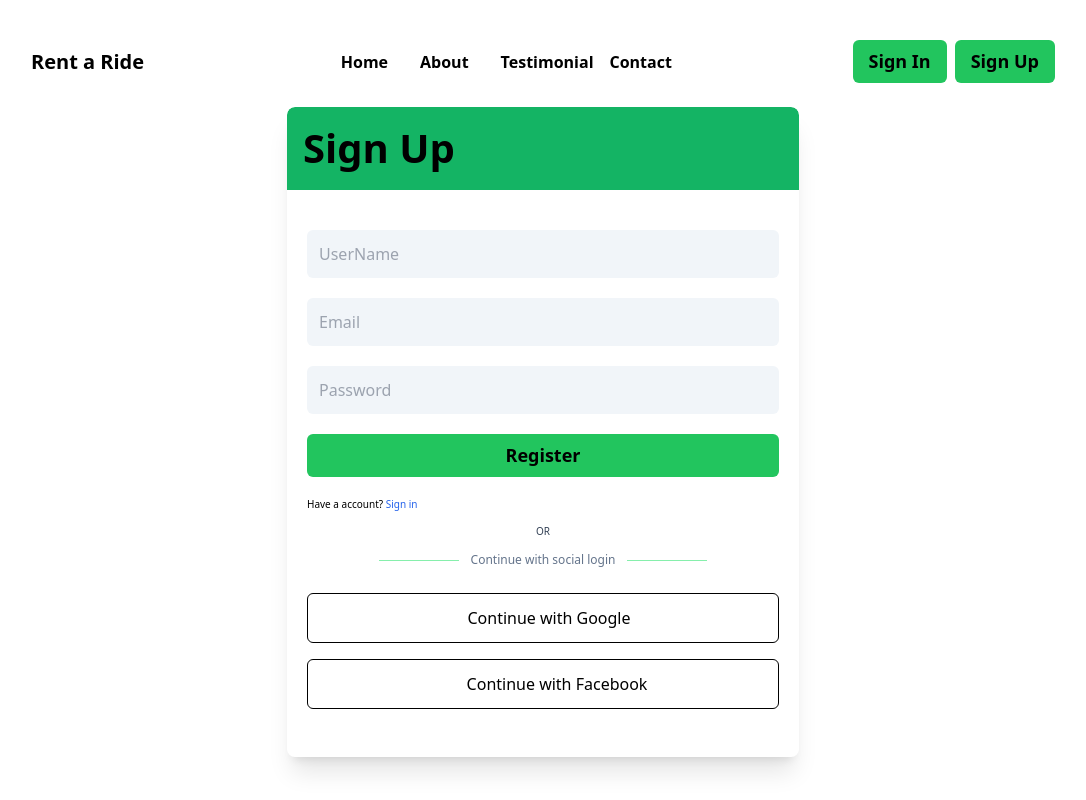
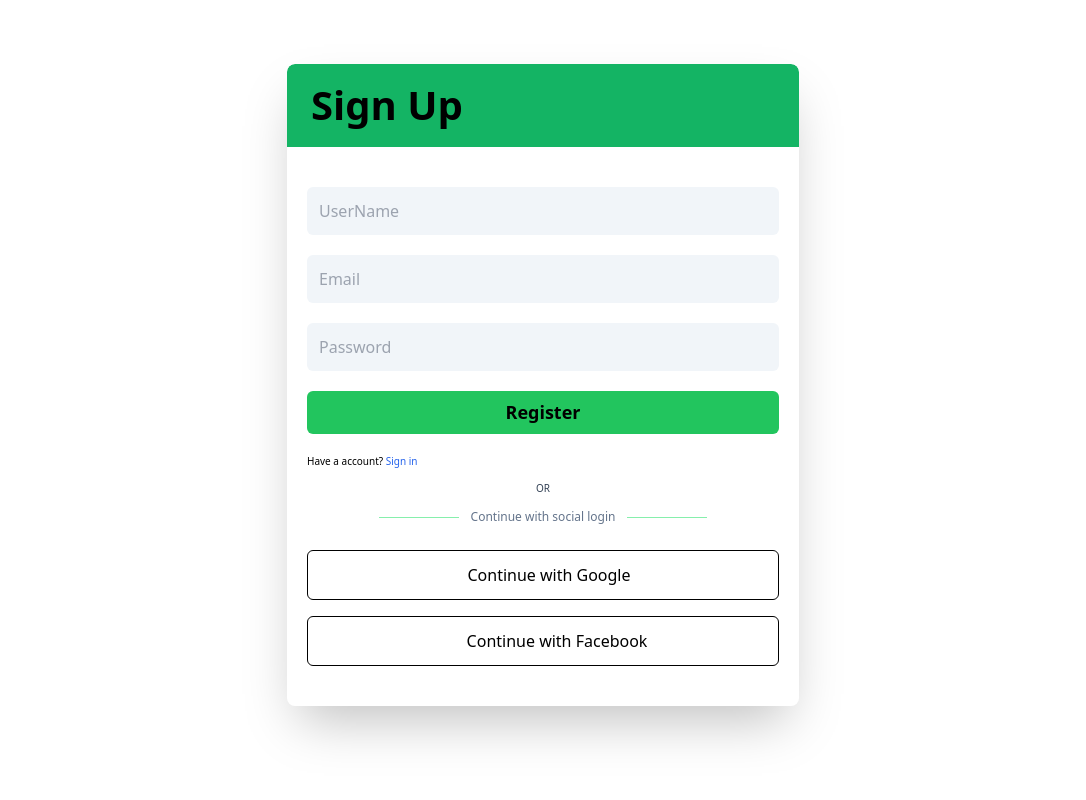
Before and after one commit to srikrishna206/Rent-a-Ride, a React (Vite) app in the folder client/: page /signUp in a window 1280 px wide. Shown: the whole page, without its empty margins (97-1183 px from the left). Built offline with nearby package versions, Linux system fonts and the light colour scheme.

Commit message:
created componets with and without Navbar

```diff
--- a/client/src/App.jsx
+++ b/client/src/App.jsx
@@ -2,23 +2,31 @@ import { BrowserRouter, Route, Routes } from "react-router-dom";
 import Home from "./pages/Home";
 import SignUp from "./pages/SignUp";
 import SignIn from "./pages/SignIn";
+import About from "./pages/About";
 
-import About from "./pages/About";
-import Header from "./components/Header";
 import styles from ".";
+import With_nav from "./components/Layout/With_nav";
 
 function App() {
   return (
     <>
       <BrowserRouter>
         <div className={`${styles.paddingX}  `}>
-          <Header />
           <Routes>
-            <Route path="/" element={<Home />} />
-            <Route path="/about" element={<About />} />
-            <Route path="/signIn" element={<SignIn />} />
-            <Route path="/signUp" element={<SignUp />} />
-            <Route path="/contact" element={<contact />} />
+
+            {/* components with Navbar */}
+            <Route element={<With_nav />}>
+              <Route path="/" element={<Home />} />
+              <Route path="/about" element={<About />} />
+              <Route path="/contact" element={<contact />} />
+            </Route>
+
+            {/* components without Navbar */}
+            <Route>
+              <Route path="/signIn" element={<SignIn />} />
+              <Route path="/signUp" element={<SignUp />} />
+            </Route>
+
           </Routes>
         </div>
       </BrowserRouter>
--- /dev/null
+++ b/client/src/components/Layout/With_nav.jsx
@@ -0,0 +1,13 @@
+import Header from "../Header";
+import { Outlet } from "react-router-dom";
+
+const With_nav = () => {
+  return (
+    <>
+      <Header />
+      <Outlet />
+    </>
+  );
+};
+
+export default With_nav;
--- /dev/null
+++ b/client/src/components/Layout/Without_nav.jsx
@@ -0,0 +1,7 @@
+import { Outlet } from "react-router-dom";
+
+const Without_nav = () => {
+  return <Outlet />;
+};
+
+export default Without_nav;
--- a/client/src/index.css
+++ b/client/src/index.css
@@ -142,3 +142,10 @@
 .green{
   background-color: #14B464;
 }
+
+.centerX{
+  transform: translateX(50% -50%);
+}
+.centerY{
+  transform: translateY(50% -50%);
+}
--- a/client/src/pages/SignUp.jsx
+++ b/client/src/pages/SignUp.jsx
@@ -24,24 +24,22 @@ function SignUp() {
       setLoading(false);
       if (data.succes === false) {
         setError(true);
-        return
+        return;
       }
-      setError(false)
-
+      setError(false);
     } catch (error) {
-      setLoading(false)
+      setLoading(false);
       setError(true);
-
     }
   };
 
   return (
     <>
       <div
-        className={`p-5  sm:p-0 max-w-lg mx-auto  rounded-lg overflow-hidden lg:min-h-[650px] shadow-xl`}
+        className={`pb-10 max-w-lg mx-auto mt-16  rounded-lg overflow-hidden  shadow-2xl`}
       >
-        <div className={` green px-4 py-2 rounded-t-lg`}>
-          <h1 className={`${styles.heading2}`}>Sign Up</h1>
+        <div className={` green px-6 py-2   rounded-t-lg`}>
+          <h1 className={`${styles.heading2} text-[28px]`}>Sign Up</h1>
         </div>
 
         <form
@@ -69,11 +67,13 @@ function SignUp() {
             placeholder="Password"
             onChange={handleChange}
           />
-          <button className={`${styles.button}  disabled:bg-slate-500 text-black disabled:text-white`} disabled={isLoading}>
+          <button
+            className={`${styles.button}  disabled:bg-slate-500 text-black disabled:text-white`}
+            disabled={isLoading}
+          >
             {isLoading ? "Loading ..." : "Register"}
           </button>
           <div className="flex justify-between">
-
             <p className="text-[10px]">
               Have a account?{" "}
               <span className="text-blue-600">
@@ -81,9 +81,10 @@ function SignUp() {
                 <Link to={`/signin`}>Sign in</Link>
               </span>
             </p>
-          <p className="text-[10px] text-red-600">{isError && "something went wrong"}</p>
+            <p className="text-[10px] text-red-600">
+              {isError && "something went wrong"}
+            </p>
           </div>
-
         </form>
         <div>
           <h3 className="text-center text-slate-700 pt-3 pb-3 text-[10px]">
```
Also changed, not shown: client/src/components/Header.jsx (+14 -9 lines). Lines whose indentation alone changed are shown as unchanged.
